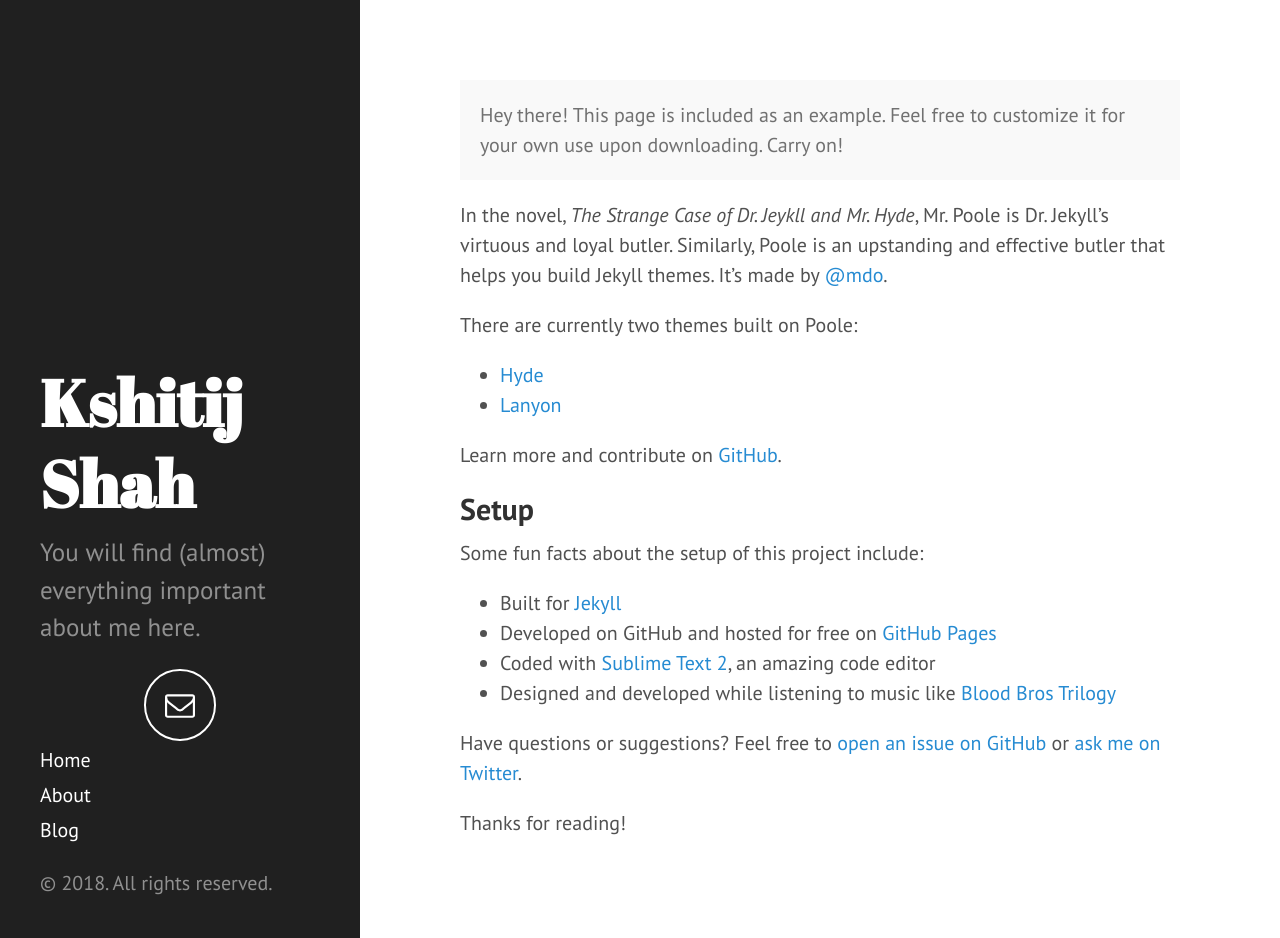
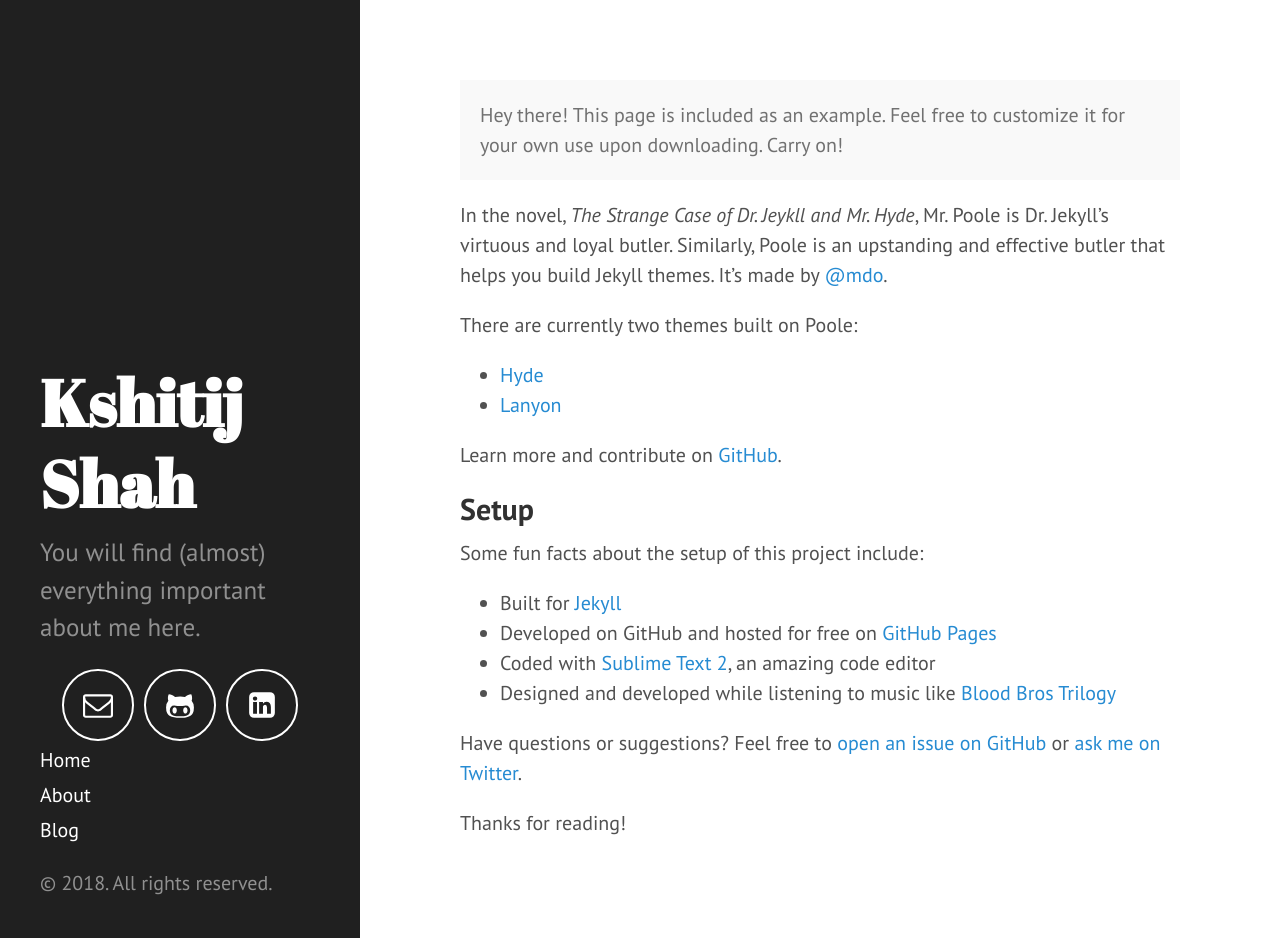
Before and after one commit to xitizzz/xitizzz.github.io, a Jekyll site: the page built from index.md, in a window 1280 px wide and 938 px high. Built offline with Jekyll 4.4.1, drawn with Linux system fonts in a browser that asks for light colours; Markdown is read by kramdown in place of the engine named in the settings.

Commit message:
Update sidebar.html

```diff
--- a/_includes/sidebar.html
+++ b/_includes/sidebar.html
@@ -13,7 +13,14 @@
       <a aria-label="Send email" title="Send me a e-mail" href="mailto:{{site.email}}">
            <svg class="icon icon-email"><use xlink:href="#icon-email"></use></svg>
       </a>
-      </div>
+      <a aria-label="My Github" title="Show my projects" target="_blank" href="https://github.com/{{site.github_username}}">
+           <svg class="icon icon-github-alt"><use xlink:href="#icon-github-alt"></use></svg>
+      </a>
+
+      <a aria-label="My LinkedIn" title="Show my linkedin profile" target="_blank" href="https://www.linkedin.com/in/{{site.linkedin_public_url}}">
+           <svg class="icon icon-linkedin"><use xlink:href="#icon-linkedin"></use></svg>
+      </a>
+     </div>
 
     <nav class="sidebar-nav">
       <a class="sidebar-nav-item{% if page.url == site.baseurl %} active{% endif %}" href="{{ "/" | relative_url }}">Home</a>
```
